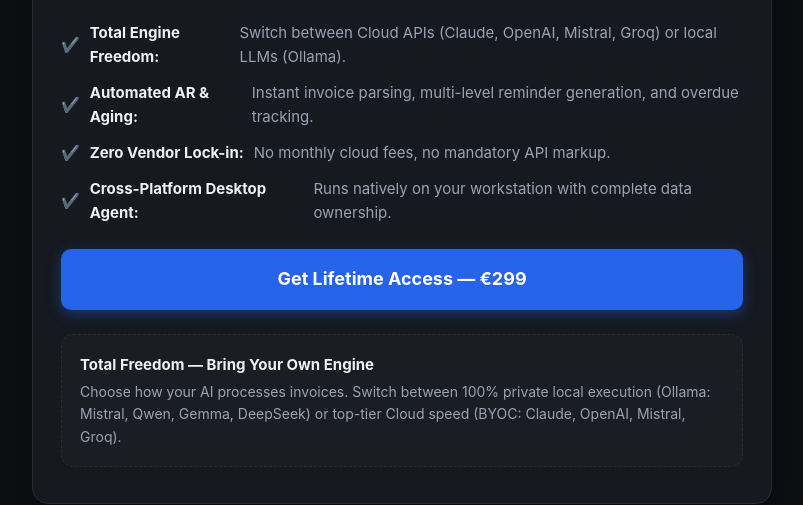
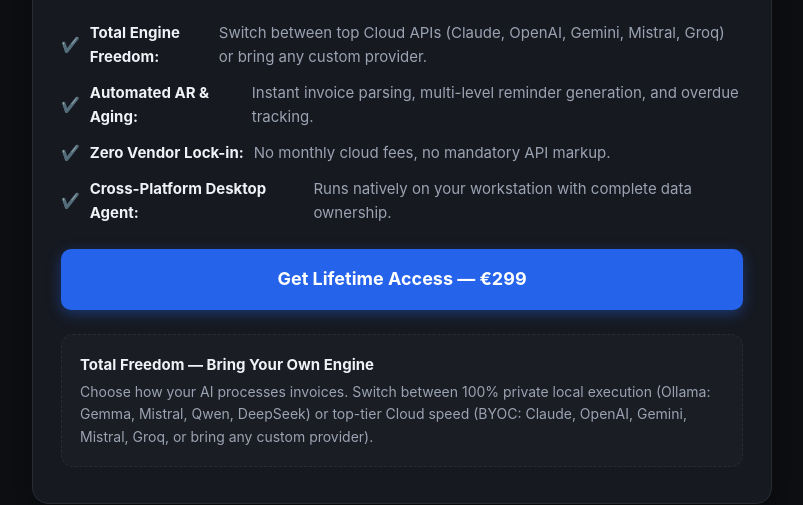
Before and after one commit to oltrevista-media/ZUKWEND, a plain HTML site: page index.html in a window 1280 px wide. Shown: the part 478-983 px from the top of the page, without its empty margins (238-1041 px from the left). Drawn offline with Linux system fonts and the light colour scheme.

Commit message:
Update feature descriptions and engine options

```diff
--- a/index.html
+++ b/index.html
@@ -160,7 +160,7 @@
             <p style="color: var(--text-muted); font-size: 14px;">Pay once, own forever. Includes 2 hardware-bound activations.</p>
 
             <ul class="features-list">
-                <li>✔️ <strong>Total Engine Freedom:</strong> Switch between Cloud APIs (Claude, OpenAI, Mistral, Groq) or local LLMs (Ollama).</li>
+                <li>✔️ <strong>Total Engine Freedom:</strong> Switch between top Cloud APIs (Claude, OpenAI, Gemini, Mistral, Groq) or bring any custom provider.</li>
                 <li>✔️ <strong>Automated AR & Aging:</strong> Instant invoice parsing, multi-level reminder generation, and overdue tracking.</li>
                 <li>✔️ <strong>Zero Vendor Lock-in:</strong> No monthly cloud fees, no mandatory API markup.</li>
                 <li>✔️ <strong>Cross-Platform Desktop Agent:</strong> Runs natively on your workstation with complete data ownership.</li>
@@ -174,7 +174,7 @@
 
             <div class="freedom-box">
                 <h3>Total Freedom — Bring Your Own Engine</h3>
-                Choose how your AI processes invoices. Switch between 100% private local execution (Ollama: Mistral, Qwen, Gemma, DeepSeek) or top-tier Cloud speed (BYOC: Claude, OpenAI, Mistral, Groq).
+                Choose how your AI processes invoices. Switch between 100% private local execution (Ollama: Gemma, Mistral, Qwen, DeepSeek) or top-tier Cloud speed (BYOC: Claude, OpenAI, Gemini, Mistral, Groq, or bring any custom provider).
             </div>
         </div>
 
```
